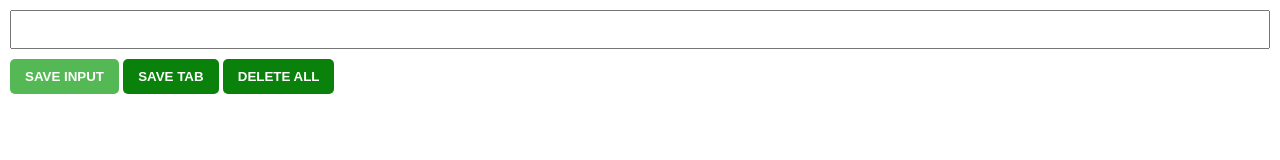
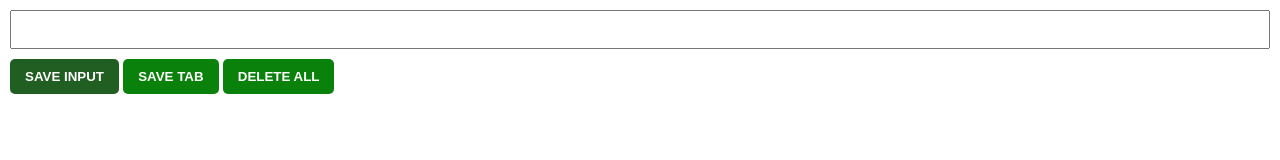
Before and after one commit to pradyumn2803/Lead_Tracker, a browser extension: page index.html in a window 1280 px wide. In both pictures the pointer is over the button "SAVE INPUT". Drawn offline with Linux system fonts and the light colour scheme.

Commit message:
changed hover color

```diff
--- a/style.css
+++ b/style.css
@@ -27,13 +27,13 @@ button {
 }
 
 button:active {
-    background-color: #3e8e41;
+    background-color: #3da13f;
     box-shadow: 0 5px #666;
     transform: translateY(4px);
 }
 
 button:hover {
-    background-color: rgb(84, 185, 84);
+    background-color: rgb(33, 94, 33);
     transition: 0.4s;
 }
 
```
